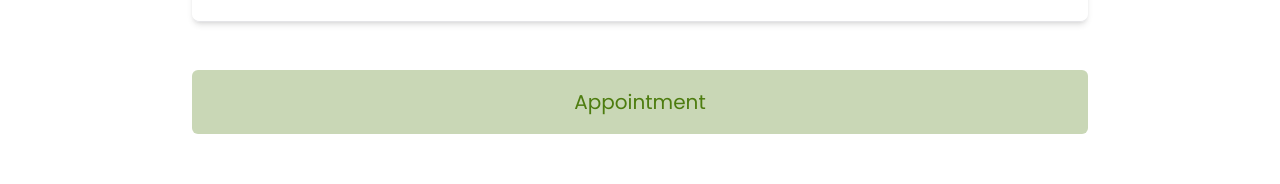
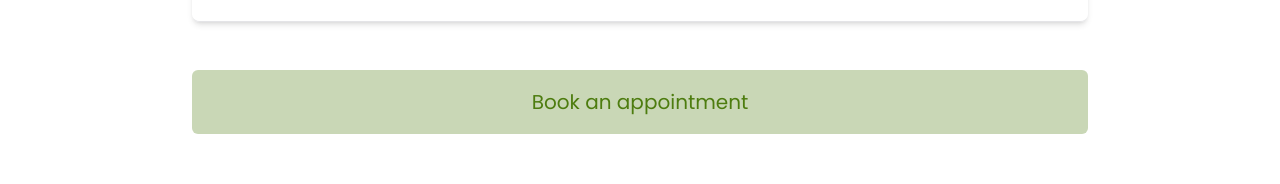
Before and after one commit to iwakikishi/oneleaf_salon, a Next.js app: page /services in a window 1280 px wide. Shown: the part 2147-2331 px from the top of the page. Built offline with nearby package versions, Linux system fonts and the light colour scheme.

Commit message:
call fixed

```diff
--- a/app/about/page.tsx
+++ b/app/about/page.tsx
@@ -77,8 +77,10 @@ export default function AboutPage() {
         </p>
         <div className='flex justify-center'>
           <Button asChild className='p-6 bg-lime-700/30 text-lime-700 text-lg font-poppins hover:bg-lime-700/50'>
-            {/* <Link href='https://oneleafsalon.setmore.com/' target='_blank'> */}
-            <Link href='tel:+16263943601'>Book Your Experience</Link>
+            <Link href='https://oneleafsalon.setmore.com/oneleaf' target='_blank'>
+              Book Your Experience
+            </Link>
+            {/* <Link href='tel:+16263943601'>Book Your Experience</Link> */}
           </Button>
         </div>
       </section>
--- a/app/services/page.tsx
+++ b/app/services/page.tsx
@@ -41,10 +41,10 @@ export default function page() {
         <div className='flex flex-col gap-8'>
           <PriceAccordion />
           <Button asChild className='p-8 bg-lime-700/30 text-lime-700 text-xl font-poppins hover:bg-lime-700/50'>
-            <Link href='tel:+16263943601'>Appointment</Link>
-            {/* <Link href='https://oneleafsalon.setmore.com/' target='_blank'>
+            {/* <Link href='tel:+16263943601'>Appointment</Link> */}
+            <Link href='https://oneleafsalon.setmore.com/oneleaf' target='_blank'>
               Book an appointment
-            </Link> */}
+            </Link>
           </Button>
         </div>
       </section>
--- a/components/mobile-header.tsx
+++ b/components/mobile-header.tsx
@@ -47,10 +47,10 @@ const MobileHeader = () => {
         </Link>
         <div className='flex gap-2'>
           <Button size={'sm'} asChild className={bookNowButtonClass}>
-            <Link href='tel:+16263943601'>Book</Link>
-            {/* <Link href='https://oneleafsalon.setmore.com/#our-team' target='_blank'>
+            {/* <Link href='tel:+16263943601'>Book</Link> */}
+            <Link href='https://oneleafsalon.setmore.com/oneleaf' target='_blank'>
               Book Now
-            </Link> */}
+            </Link>
           </Button>
           <Popover open={isOpen} onOpenChange={() => setIsOpen(!isOpen)}>
             <PopoverTrigger asChild>
```
